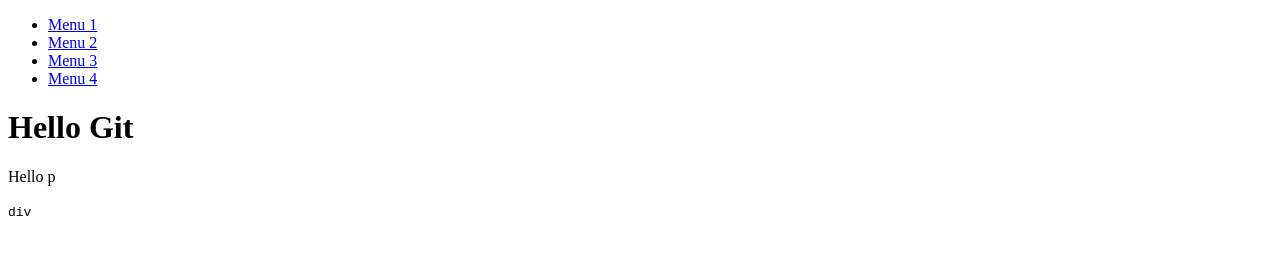
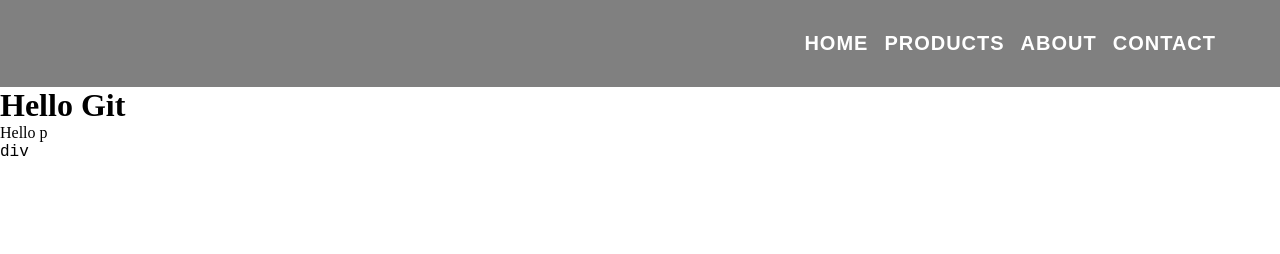
Before and after one commit to M1CK3Y-Official/HelloGit, a plain HTML site: page index.html in a window 1280 px wide. Drawn offline with Linux system fonts and the light colour scheme.

Commit message:
Updated index html and index css

```diff
--- a/index.html
+++ b/index.html
@@ -4,16 +4,17 @@
     <meta charset="UTF-8">
     <meta http-equiv="X-UA-Compatible" content="IE=edge">
     <meta name="viewport" content="width=device-width, initial-scale=1.0">
+    <link rel="stylesheet" href="styles/index.css">
     <title>Hello Git</title>
 </head>
 <body>
 
     <nav>
         <ul>
-            <li><a href="#">Menu 1</a></li>
-            <li><a href="#">Menu 2</a></li>
-            <li><a href="#">Menu 3</a></li>
-            <li><a href="#">Menu 4</a></li>
+            <li><a href="#">Home</a></li>
+            <li><a href="#">Products</a></li>
+            <li><a href="#">About</a></li>
+            <li><a href="#">Contact</a></li>
         </ul>
     </nav>
 
--- a/styles/index.css
+++ b/styles/index.css
@@ -11,3 +11,29 @@ font-size: 0.625rem;
 body{
 font-size: 1.6rem;
 }
+
+
+nav {
+ background-color: gray;
+ height: auto;
+ width: 100%;
+ padding: 2em;
+}
+
+nav ul {
+    list-style: none;
+    display: flex;
+    justify-content: flex-end;
+    gap: 1em;
+    margin-right: 2em;
+}
+
+nav ul li a {
+    text-decoration: none;
+    color: white;
+    font-family: sans-serif;
+    text-transform: uppercase;
+    font-weight: 600;
+    font-size: 2rem;
+    letter-spacing: 1px;
+}
```
